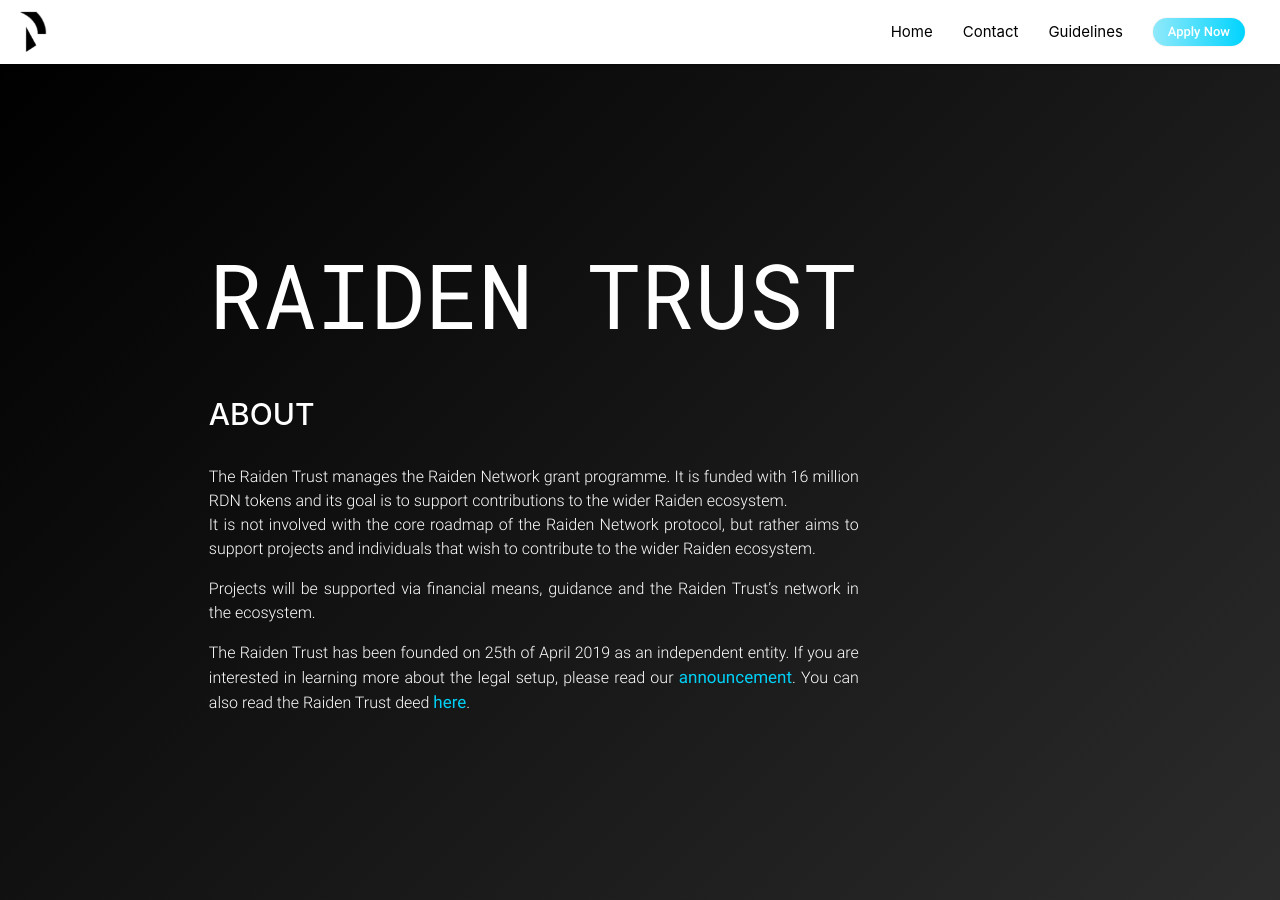
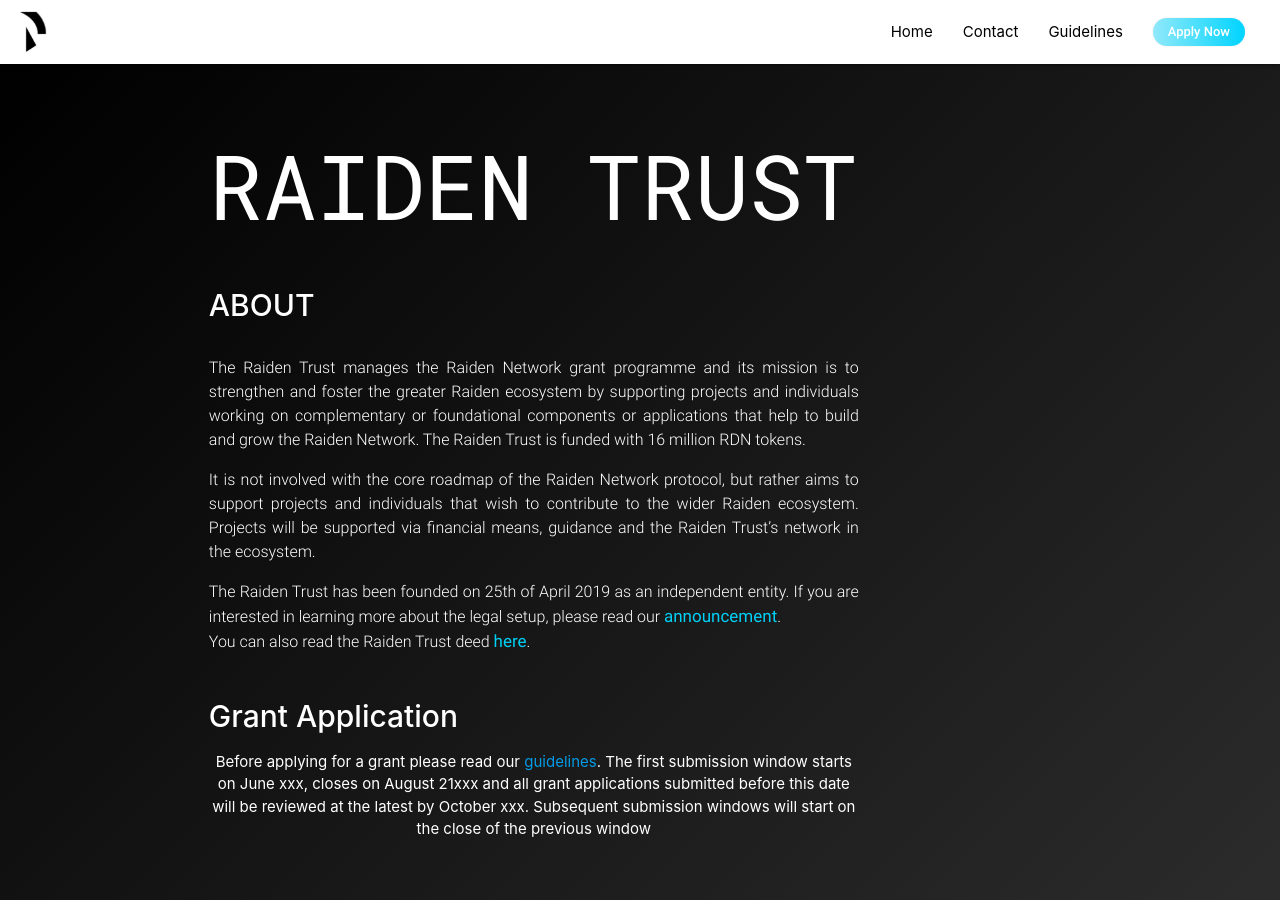
Before and after one commit to raiden-trust/website, a Jekyll site: the page built from index.html, in a window 1280 px wide and 900 px high. Built offline with Jekyll 4.4.1, drawn with Linux system fonts in a browser that asks for light colours.

Commit message:
Update landing.html

```diff
--- a/_layouts/landing.html
+++ b/_layouts/landing.html
@@ -23,27 +23,41 @@ layout: default
 
     <div class="content">
       <p class="justify">
-        The Raiden Trust manages the Raiden Network grant
-        programme. It is funded with 16 million RDN tokens and its goal is to support
-        contributions to the wider Raiden ecosystem. <br> It is not involved with the core
-        roadmap of the Raiden Network protocol, but rather aims to support projects
-        and individuals that wish to contribute to the wider Raiden ecosystem.
+        The Raiden Trust manages the Raiden Network grant programme and its mission
+        is to strengthen and foster the greater Raiden ecosystem by supporting
+        projects and individuals working on complementary or foundational
+        components or applications that help to build and grow the Raiden Network.
+        The Raiden Trust is funded with 16 million RDN tokens.
       </p>
 
       <p class="justify">
-        Projects will be supported via financial means, guidance and the Raiden
-        Trust’s network in the ecosystem.
+        It is not involved with the core roadmap of the Raiden Network protocol,
+        but rather aims to support projects and individuals that wish to contribute
+        to the wider Raiden ecosystem. Projects will be supported via financial
+        means, guidance and the Raiden Trust’s network in the ecosystem.
       </p>
 
       <p class="justify">
         The Raiden Trust has been founded on 25th of April 2019 as an independent entity.
         If you are interested in learning more about the legal setup, please read
         our
-        <a target="_blank" href="https://medium.com/raiden-network/introducing-the-raiden-trust-cd47db60146"> announcement</a>.
+        <a target="_blank" href="https://medium.com/raiden-network/introducing-the-raiden-trust-cd47db60146"> announcement</a>.<br />
         You can also read the Raiden Trust deed <a href="/deed.pdf"> here</a>.
       </p>
 
     </div>
+
+    <div>
+      <h3>Grant Application</h3>
+    </div>
+
+    <div class="content">
+      Before applying for a grant please read our <a target="_blank" href="https://www.raidentrust.li/guidelines.html"> guidelines</a>.
+      The first submission window starts on June xxx, closes on August 21xxx and all
+      grant applications submitted before this date will be reviewed at the latest by October
+      xxx. Subsequent submission windows will start on the close of the previous window
+    </div>
+
   </section>
   {% include footer.html %}
 </section>
```
